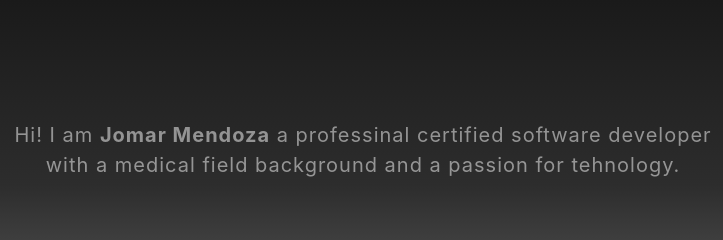
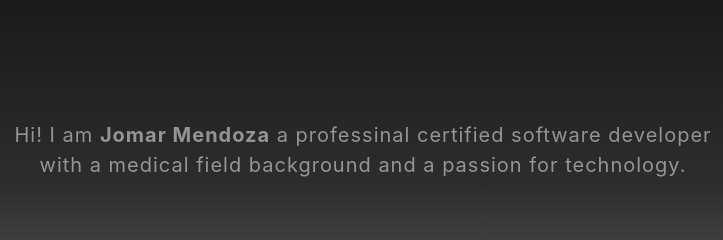
Before and after one commit to jomarmen10/jomarmen10.github.io, a website with bundled scripts: page index.html in a window 1280 px wide. Shown: the part 840-1080 px from the top of the page, 277-1000 px from the left. Built offline with nearby package versions, Linux system fonts and the light colour scheme.

Commit message:
added the c

```diff
--- a/index.html
+++ b/index.html
@@ -67,7 +67,7 @@
     <div class="container">
       <div class="row">
         <div class="col-lg-8 mx-auto">
-          <p class="text-white-50" style='font-size: 20px'>Hi! I am <strong>Jomar Mendoza</strong> a professinal certified software developer with a medical field background and a passion for tehnology. </p>
+          <p class="text-white-50" style='font-size: 20px'>Hi! I am <strong>Jomar Mendoza</strong> a professinal certified software developer with a medical field background and a passion for technology. </p>
 
         </div>
       </div>
```
